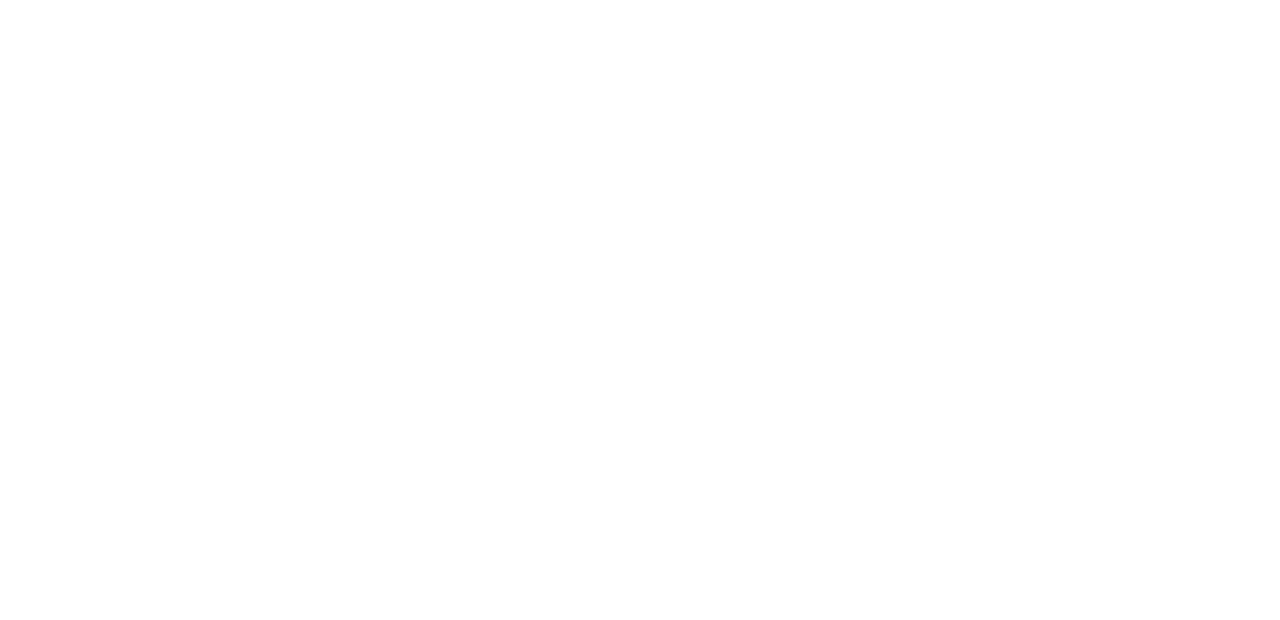
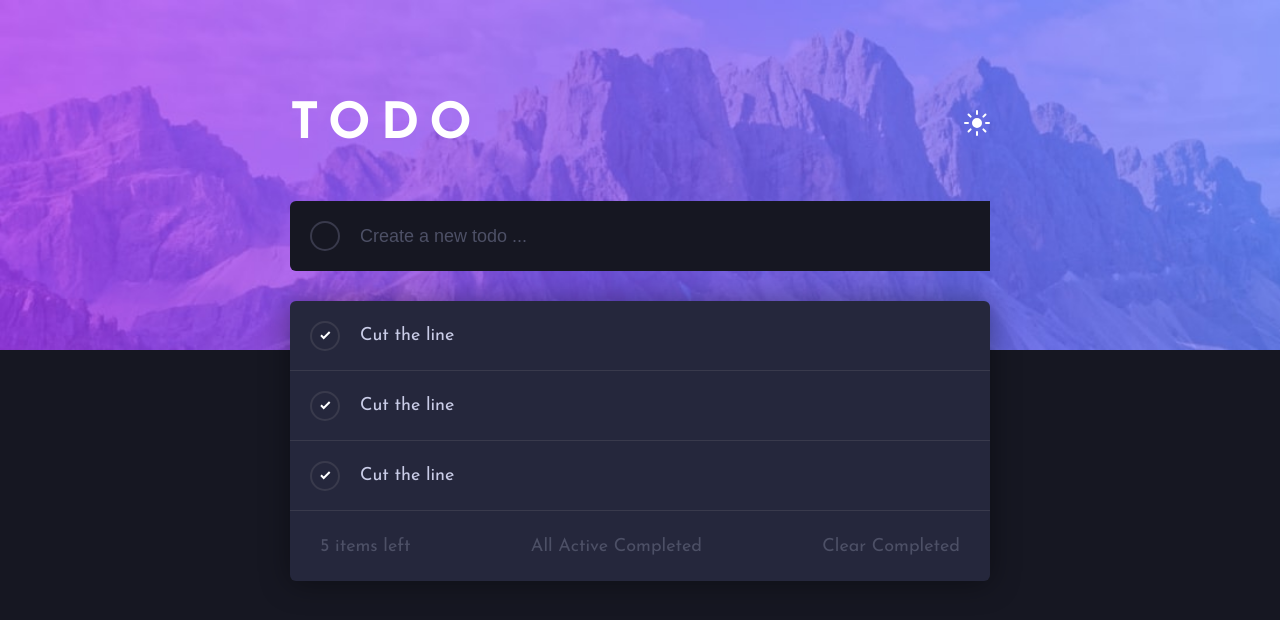
Before and after one commit to omerkeskin/todo-app, a website: page index.html in a window 1280 px wide. Drawn offline with Linux system fonts and the light colour scheme.

Commit message:
Parcel settings

```diff
--- a/index.html
+++ b/index.html
@@ -4,9 +4,99 @@
   <meta charset="UTF-8">
   <meta http-equiv="X-UA-Compatible" content="IE=edge">
   <meta name="viewport" content="width=device-width, initial-scale=1.0">
-  <title>Omer Todo</title>
+  <link rel="preconnect" href="https://fonts.googleapis.com">
+  <link rel="preconnect" href="https://fonts.gstatic.com" crossorigin>
+  <link href="https://fonts.googleapis.com/css2?family=Josefin+Sans:wght@400;700&display=swap" rel="stylesheet">
+  <title>Todo App</title>
+  <link rel="stylesheet" href="style/style.css">
+  <script src="src/script.js" ></script>
 </head>
 <body>
 
+  <div class="background-image">
+       <img src="assets/bg-desktop-light.jpg"/>
+  </div>
+
+  <div class="container">
+
+    <div class="header">
+         <div class="title">TODO</div>
+         <div class="theme">
+           <img src="assets/icon-sun.svg">
+         </div>
+    </div>
+
+    <div class="new-todo">
+         <div class="check">
+              <div class="check-mark"></div>
+         </div>
+
+         <div class="new-todo-input">
+           <form onsubmit="addItem(event)">
+              <input id="todo-input" type="text" placeholder="Create a new todo ..."/>
+           </form>
+         </div>
+    </div>
+
+    <div class="todo-items-wrapper">
+         <div class="todo-items">
+             <div class="todo-item">
+                <div class="check">
+                  <div class="check-mark">
+                      <img src="assets/icon-check.svg">
+                  </div>
+                </div>
+                <div class="todo-text">
+                    Cut the line
+                </div>
+             </div>
+
+             <div class="todo-item">
+              <div class="check">
+                <div class="check-mark">
+                    <img src="assets/icon-check.svg">
+                </div>
+              </div>
+              <div class="todo-text">
+                  Cut the line
+              </div>
+           </div>
+
+           <div class="todo-item">
+            <div class="check">
+              <div class="check-mark">
+                  <img src="assets/icon-check.svg">
+              </div>
+            </div>
+            <div class="todo-text">
+                Cut the line
+            </div>
+         </div>
+
+
+
+         </div>
+
+         <div class="todo-items-info">
+            <div class="items-left">
+                5 items left
+            </div>
+            <div class="items-statuses">
+                <span>All</span>
+                <span>Active</span>
+                <span>Completed</span>
+            </div>
+            <div class="items-clear">
+              <span>Clear Completed</span>
+            </div>
+         </div>
+
+
+    </div>
+
+
+
+  </div>
+
 </body>
 </html>
--- /dev/null
+++ b/src/script.js
@@ -0,0 +1,5 @@
+const addItem = function(event){
+  event.preventDefault();
+  let text = document.getElementById("todo-input");
+  console.log(`${text.value}`);
+}
--- /dev/null
+++ b/style/style.css
@@ -0,0 +1,146 @@
+* {
+  margin: 0;
+  padding: 0;
+  box-sizing: border-box;
+}
+
+body {
+    font-family: 'Josefin Sans', sans-serif;
+    background-color: hsl(235, 21%, 11%);
+    font-size: 18px;
+    display: flex;
+    justify-content: center;
+}
+
+.background-image {
+  position: absolute;
+  top: 0;
+  left: 0;
+  right: 0;
+  height: 350px;
+  z-index: -1;
+}
+
+.background-image img{
+  width: 100%;
+  height: 100%;
+  object-fit: cover;
+  object-position: left;
+}
+
+.container {
+  width: 100%;
+  max-width: 700px;
+  margin: 0px 30px;
+  margin-top: 100px;
+}
+
+.header {
+  display: flex;
+  justify-content: space-between;
+  align-items: center;
+}
+
+.title {
+  color: white;
+  font-size: 50px;
+  font-weight: bold;
+  letter-spacing: 10px;
+}
+
+.new-todo {
+  background-color: hsl(235, 21%, 11%);
+  height: 70px;
+  margin-top: 50px;
+  border-radius: 6px;
+  display: flex;
+}
+
+.check {
+  width: 70px;
+  display: flex;
+  justify-content: center;
+  align-items: center;
+}
+
+.check-mark {
+  width: 30px;
+  height: 30px;
+  border-radius: 50%;
+  border: 2px solid hsl(237, 14%, 26%);
+  cursor: pointer;
+  transition: all 0.25s;
+  display: flex;
+  align-items: center;
+  justify-content: center;
+}
+
+.check-mark:hover {
+  background: linear-gradient(135deg, #55DDFF 0%, #C058F3 100%);
+}
+
+.new-todo-input {
+  background-color: hsl(235, 21%, 11%);
+  flex-grow: 1;
+  display: flex;
+  align-items: center;
+}
+
+.new-todo-input form {
+  flex-grow: 1;
+}
+
+.new-todo-input input {
+  width: 100%;
+  padding: 10px 0px;
+  background-color: transparent;
+  border: none;
+  outline: none;
+  color: hsl(234, 39%, 85%);
+  font-size: 18px;
+}
+
+.new-todo-input input::placeholder {
+  color: hsl(233, 14%, 35%);
+}
+
+.todo-item {
+  display: flex;
+  height: 70px;
+  border-bottom: 1px solid hsl(237, 14%, 26%);
+  color: hsl(234, 39%, 85%);
+  font-size: 18px;
+  transition: all 0.25s ease;
+  z-index: -1;
+  cursor: pointer;
+}
+
+.todo-item:hover {
+  transform: translateY(-2px);
+  box-shadow: 0px 2px 30px 0px rgba(0,0,0,0.4);
+  border-color: hsl(235, 24%, 19%);
+  z-index: 10;
+}
+
+.todo-text {
+  display: flex;
+  align-items: center;
+}
+
+.todo-items-wrapper {
+   margin-top: 30px;
+   background-color: hsl(235, 24%, 19%);
+   border-radius: 6px;
+   overflow: hidden;
+   box-shadow: 0px 2px 30px 0px rgba(0,0,0,0.4);
+}
+
+.todo-items-info {
+  height: 70px;
+  width: 100%;
+  color: hsl(233, 14%, 35%);
+  display: flex;
+  justify-content: space-between;
+  padding: 0 30px;
+  align-items: center;
+}
```
Also changed, not shown: package.json (added, +24 -0 lines), plan.md (added, +9 -0 lines), assets/bg-desktop-dark.jpg (added), assets/bg-desktop-light.jpg (added), assets/bg-mobile-dark.jpg (added), assets/bg-mobile-light.jpg (added), assets/favicon-32x32.png (added), assets/icon-check.svg (added), assets/icon-cross.svg (added), assets/icon-moon.svg (added), assets/icon-sun.svg (added), 2 other files.
